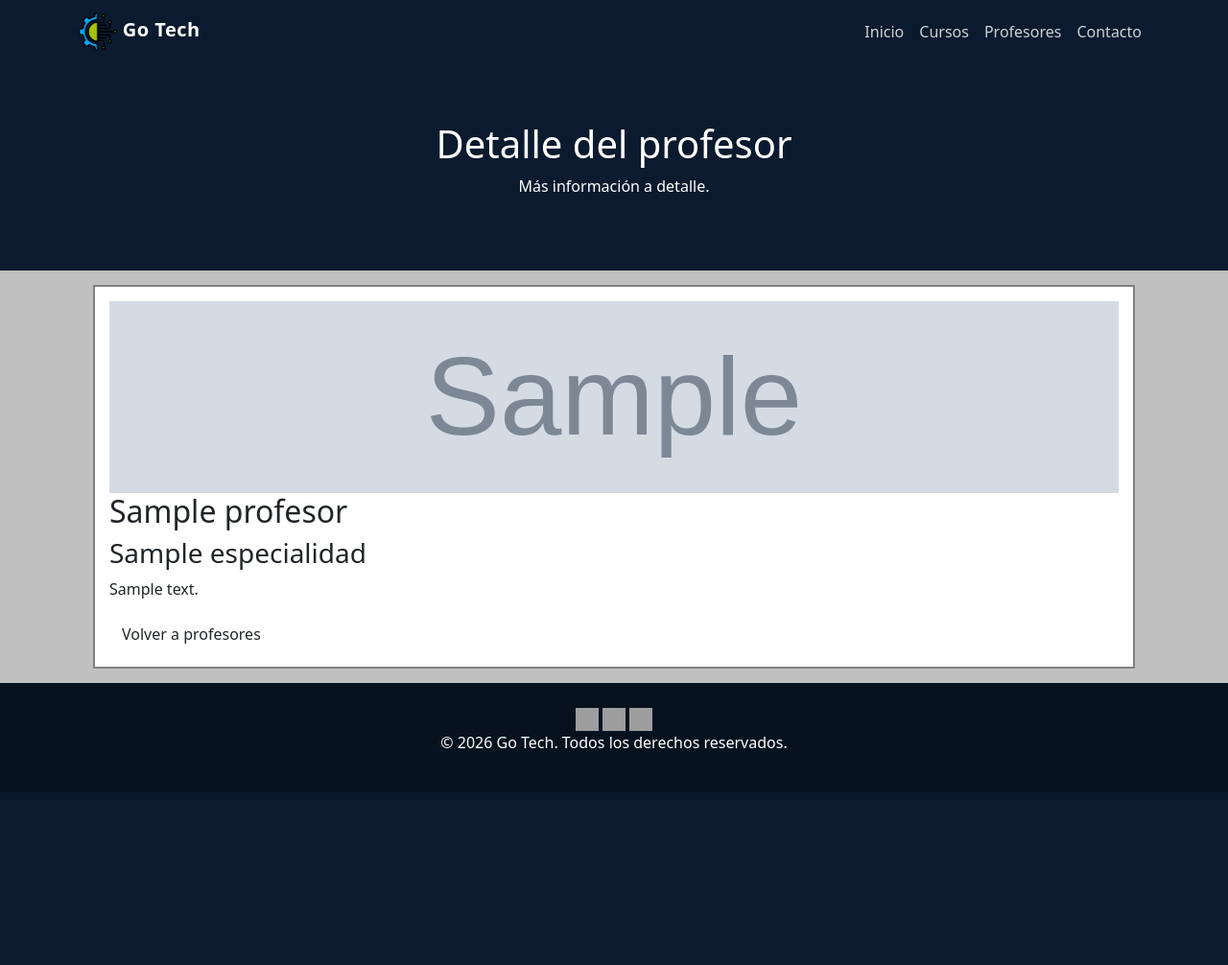
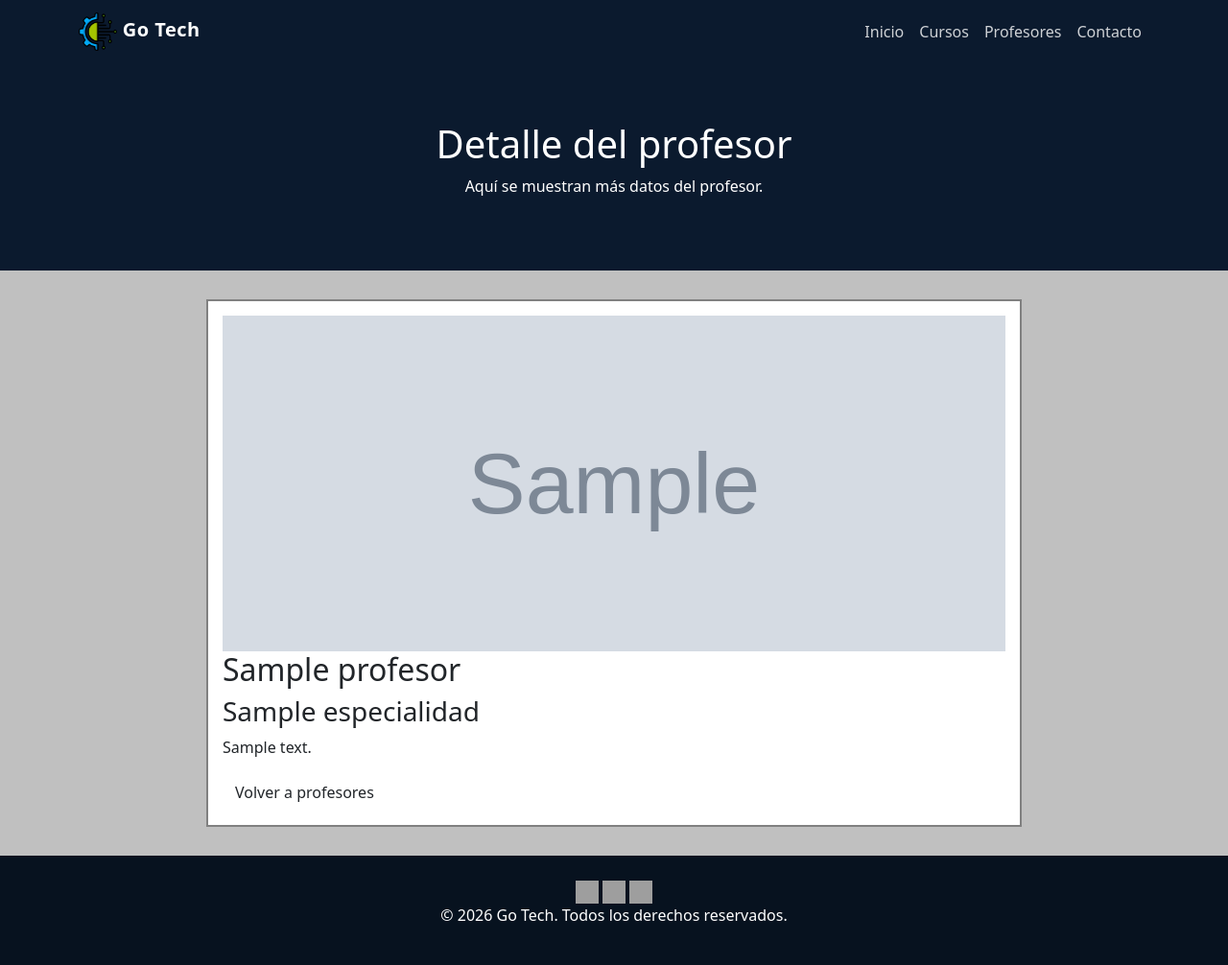
Before and after one commit to Fidelitas-Ambiente-Web-Cliente-Servidor/sc502-ln-practica1-sc502_ln_practica1_q2_2026_g6, a PHP site: template Tarea1/views/profesores/detalleProfesor.php in a window 1280 px wide. Shown: the whole page at 96% size. Before the commit the page ends 826 px from the top, so only its background shows below. Run offline with PHP 8.4, Linux system fonts and the light colour scheme; the template is opened without the code that fills it: most values are stand-ins (such as "Sample title", 1, 10 or a date in 2020); grey boxes marked "Sample" are stand-in pictures; grey boxes are pictures that could not be loaded.

Commit message:
Ajustes finales de profesores

```diff
--- a/Tarea1/controllers/profesoresController.php
+++ b/Tarea1/controllers/profesoresController.php
@@ -1,6 +1,6 @@
 <?php
 
-require_once __DIR__ . '/../models/ProfesorModel.php';
+require_once __DIR__ . '/../models/profesoresModel.php';
 
 class ProfesoresController
 {
--- a/Tarea1/css/profesores.css
+++ b/Tarea1/css/profesores.css
@@ -1,6 +1,9 @@
 @import "./style.css";
 
 body {
+    min-height: 100vh;
+    display: flex;
+    flex-direction: column;
     background-color: silver;
     font-family: system-ui, -apple-system, "Segoe UI", Roboto, sans-serif;
     color: #212529;
@@ -52,9 +55,10 @@ body {
     background-color: #fff;
 }
 
-.profesor img {
+#profesores .profesor img {
     width: 100%;
-    height: 200px;
+    height: 220px;
+    object-fit: cover;
 }
 
 #profesores {
@@ -108,8 +112,27 @@ body {
     cursor: pointer;
 }
 
+.detalle-profesor {
+    margin-top: 30px;
+    margin-bottom: 30px;
+    min-height: 520px;
+}
+
+.profesor-detalle {
+    max-width: 850px;
+    min-height: 420px;
+    margin: 0 auto;
+}
+
+.profesor-detalle img {
+    width: 100%;
+    height: 350px;
+    object-fit: cover;
+}
+
 /* FOOTER */
 .footer-section {
+    margin-top: auto;
     padding: 1.5rem 0;
     background-color: var(--footer-bg);
     color: #fff;
--- a/Tarea1/index.php
+++ b/Tarea1/index.php
@@ -62,6 +62,12 @@ switch ($action) {
         }
         break;
 
+    case 'show':
+        if ($method === 'GET' && $id) {
+            $controller->show($id);
+        }
+        break;
+
     default:
         http_response_code(404);
         die('<h2>404 — Acción no encontrada</h2>');
--- a/Tarea1/models/profesoresModel.php
+++ b/Tarea1/models/profesoresModel.php
@@ -15,7 +15,7 @@ class ProfesorModel
     // Leer todos los profesores activos
     public function getAll(): array
     {
-        $stmt = $this->db->query('SELECT * FROM profesoresWHERE activo = 1ORDER BY id ASC');
+        $stmt = $this->db->query('SELECT * FROM profesores WHERE activo = 1 ORDER BY id ASC');
         return $stmt->fetchAll(PDO::FETCH_ASSOC);
     }
 
--- a/Tarea1/views/profesores/detalleProfesor.php
+++ b/Tarea1/views/profesores/detalleProfesor.php
@@ -3,14 +3,14 @@
 $pageTitle = 'Detalle del profesor - Go Tech';
 $pageCSS   = 'profesores.css';
 
-require __DIR__ . '/../../views/layout/header.php';
+require __DIR__ . '/../layout/header.php';
 ?>
 
 <!-- ========== ENCABEZADO DE LA PÁGINA ========== -->
 <header class="page-header">
   <div class="container">
     <h1>Detalle del profesor</h1>
-    <p>Más información a detalle.</p>
+    <p>Aquí se muestran más datos del profesor.</p>
   </div>
 </header>
 
@@ -32,4 +32,4 @@ require __DIR__ . '/../../views/layout/header.php';
   </div>
 </section>
 
-<?php require __DIR__ . '/../../views/layout/footer.php'; ?>
+<?php require __DIR__ . '/../layout/footer.php'; ?>
--- a/Tarea1/views/profesores/profesores.php
+++ b/Tarea1/views/profesores/profesores.php
@@ -3,7 +3,7 @@
 $pageTitle = 'Profesores - Go Tech';
 $pageCSS   = 'profesores.css';
 
-require __DIR__ . '/../../views/layout/header.php';
+require __DIR__ . '/../layout/header.php';
 ?>
 
 <!-- Si el profesor no existe, manda error -->
@@ -61,4 +61,4 @@ require __DIR__ . '/../../views/layout/header.php';
     </div>
   <?php endif; ?>
 </section>
-<?php require __DIR__ . '/../../views/layout/footer.php'; ?>
+<?php require __DIR__ .'/../layout/footer.php'; ?>
```
Also changed, not shown: Tarea1/sql/schema.sql (+5 -5 lines).
